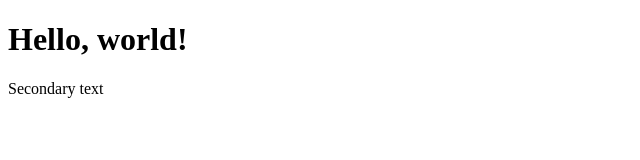
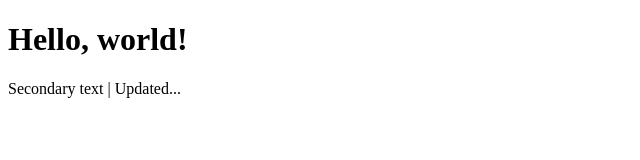
Before and after one commit to M4rkuss/autodeploy-test, a plain HTML site: page index.html in a window 1280 px wide. Shown: the full height of the page, 0-640 px from the left. Drawn offline with Linux system fonts and the light colour scheme.

Commit message:
edit text

```diff
--- a/index.html
+++ b/index.html
@@ -10,7 +10,7 @@
 <body>
 
 <h1>Hello, world!</h1>
-<p>Secondary text</p>
+<p>Secondary text | Updated...</p>
 
 </body>
 </html>
```
